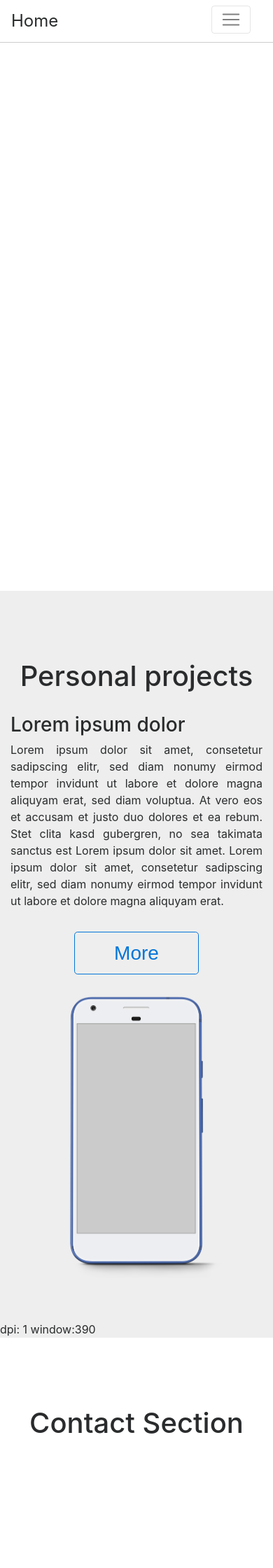
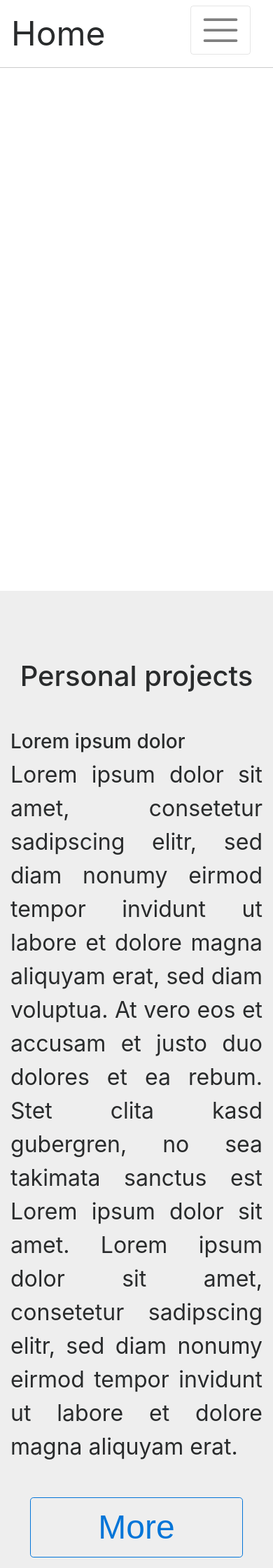
Before and after one commit to jgawrylkowicz/jgawrylkowicz.github.io, a PHP site: page / in a window 390 px wide. Shown: the top 2240 px of the page at 70% size. Before the commit the page ends 2048 px from the top, so only its background shows below. Run offline with PHP 8.4, Linux system fonts and the light colour scheme.

Commit message:
update mobile support ( OP2 )

```diff
--- a/css/scrolling-nav.css
+++ b/css/scrolling-nav.css
@@ -181,13 +181,13 @@ screen and (-webkit-max-device-pixel-ratio: 2){
     }
 }
 
-
+/*XDDPI Screens*/
 
 @media screen and (max-resolution: 3dppx),
 screen and (-webkit-max-device-pixel-ratio: 3){
 
     section {
-        font-size: 1em;
+        font-size: 2em;
     }
 
     .navbar.navbar-light {
@@ -213,7 +213,7 @@ screen and (-webkit-max-device-pixel-ratio: 3){
 
     .phone-background {
         height: auto; width: auto;
-        max-height: 90%;   max-width: 90%;
+        max-height: 100%;   max-width: 100%;
     }
 
     @media (min-width: 992px) {
@@ -246,8 +246,8 @@ screen and (-webkit-max-device-pixel-ratio: 3){
     @media (max-width: 992px){
 
         .navbar-light .navbar-nav .nav-link {
-            height: 60px;
-            font-size: 1.25em;
+            height: 100px;
+            font-size: 2.5em;
             -webkit-box-pack: justify;
             -webkit-box-align: center;
             border-bottom: none;
@@ -260,15 +260,15 @@ screen and (-webkit-max-device-pixel-ratio: 3){
 
         .navbar-light .navbar-brand {
             color: var(--theme-color);
-            font-size: 1.5em;
+            font-size: 3em;
         }
 
         .navbar-light .navbar-toggler {
-            font-size: 1.25em;
+            font-size: 2.5em;
         }
 
         .btn-lg {
-            font-size: 1.75em;
+            font-size: 1.5em;
         }
 
         .button-wrapper {
```
